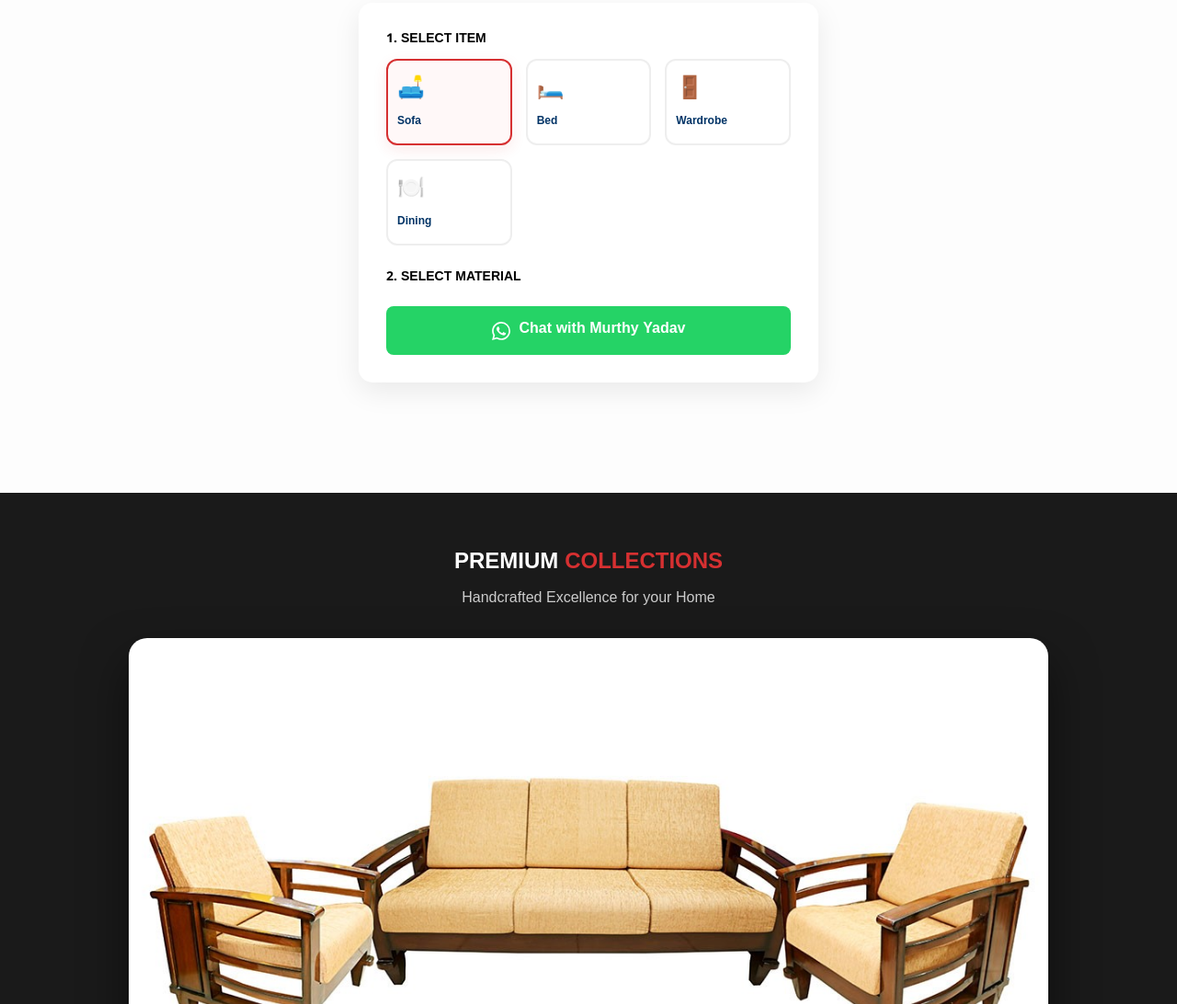
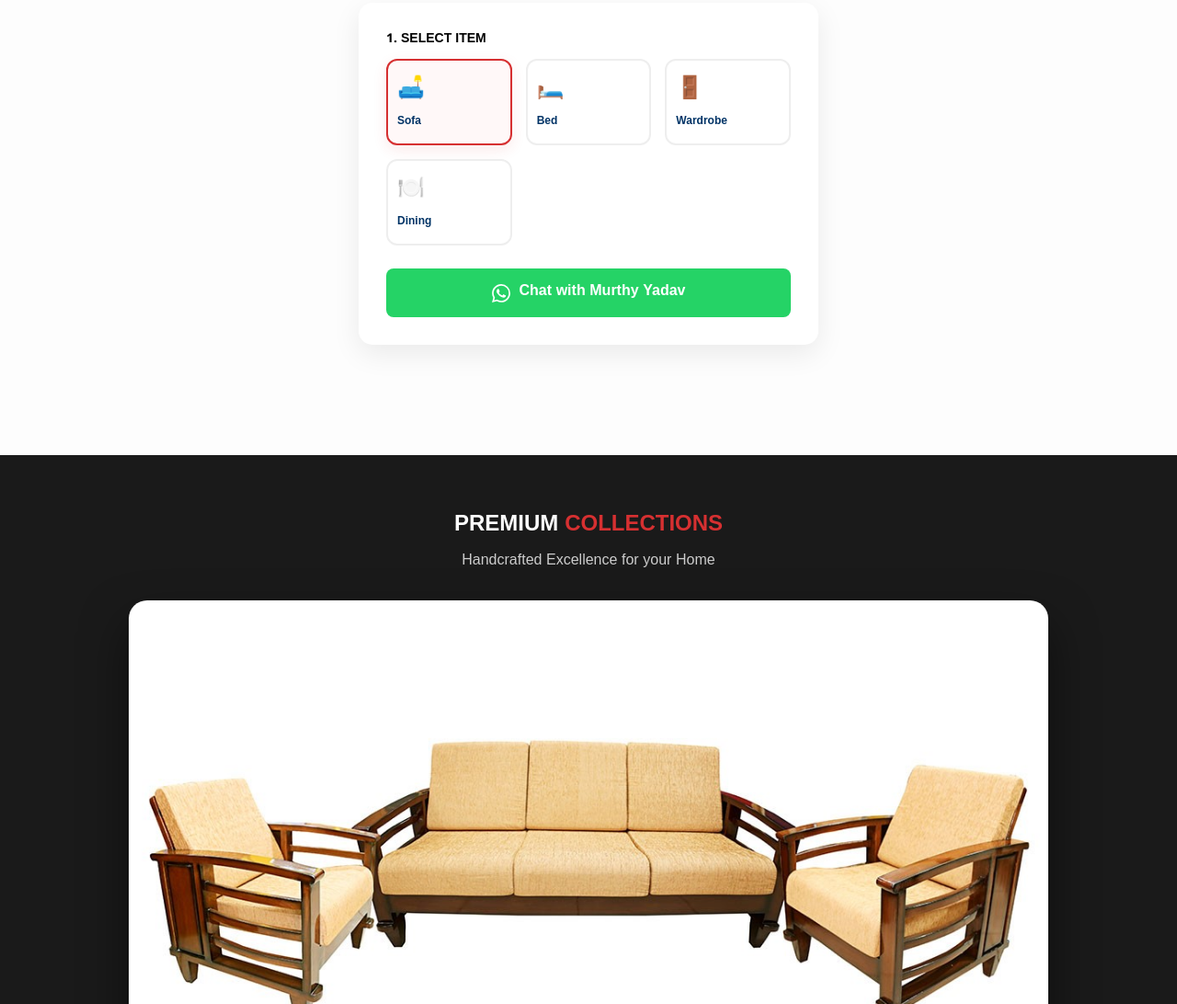
Before and after one commit to Srisaimanjunathgithub/srikrishnafurniture, a website: page index.html in a window 1280 px wide. Shown: the part 2108-3200 px from the top of the page at 92% size. Drawn offline with Linux system fonts and the light colour scheme.

Commit message:
Update index.html

```diff
--- a/index.html
+++ b/index.html
@@ -552,7 +552,6 @@
             </div>
         </div>
 
-        <label style="display:block; text-align:left; font-weight:700; margin-bottom:10px; font-size:14px;">2. SELECT MATERIAL</label>
 
 
         <button onclick="sendToWhatsApp()" class="btn-whatsapp" style="margin-top:20px;">
```
